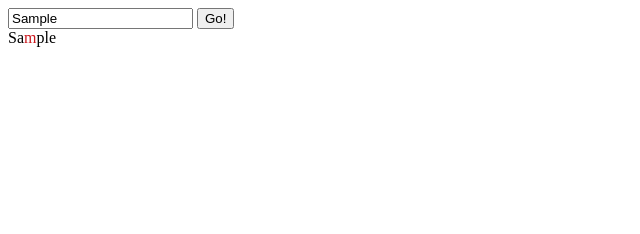
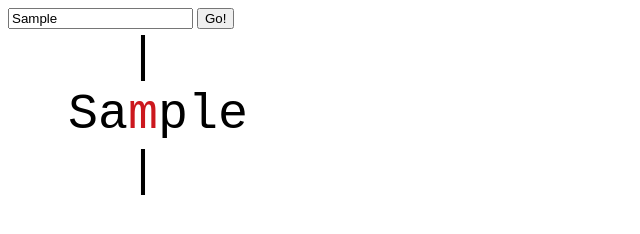
Before and after one commit to tomwilshere/britz, a plain HTML site: page index.html in a window 1280 px wide. Both pictures are taken after typing "Sample" into the empty fields and a click on the input "Go!". Shown: the whole page, without its empty margins (0-640 px from the left). Drawn offline with nearby package versions, Linux system fonts and the light colour scheme.

Commit message:
Sorted out positioning of text (assumes a fixed width font)

```diff
--- a/css/britz.css
+++ b/css/britz.css
@@ -1,4 +1,8 @@
 
+.britz-word {
+	font-family: "Lucidatypewriter", monospace;
+	font-size: 50px;
+}
 
 .focal-letter {
 	color: #cc181e;
--- a/js/britz.js
+++ b/js/britz.js
@@ -3,9 +3,17 @@ function britz(containerId, wpm) {
 	// Default container is britz-output
 	this.container = containerId || 'britz-output';
 
+	this.maxFocalIndex = 4;
+	this.output = "britz-word-output";
+
 	// Default speed 250 words per minute
 	this.wpm = wpm || 250;
 	this.delay = this.calculateDelay(this.wpm);
+
+	var html = "<div id=\"britz-top\" class=\"britz-word\">" + this.makeSpaces(this.maxFocalIndex) + "|" + "</div>";
+	html += "<div id=\"" + this.output + "\"></div>";
+	html += "<div id=\"britz-bottom\" class=\"britz-word\">" + this.makeSpaces(this.maxFocalIndex) + "|" + "</div>";
+	$('#' + this.container).html(html);
 }
 
 // Read a bunch of text!
@@ -46,11 +54,15 @@ britz.prototype.display = function(word) {
 	var focalLetter = word.charAt(focalIndex);
 	var end = word.substring(focalIndex+1, word.length);
 
-	var britzword = start + "<span class=\"focal-letter\">" + focalLetter + "</span>" + end;
-	var html = "<span class=\"britz-word-part\">" + britzword + "</span>";
+	var numSpaces = this.maxFocalIndex - focalIndex;
+
+	var spaces = this.makeSpaces(numSpaces);
+
+	var britzword = spaces + start + "<span class=\"focal-letter\">" + focalLetter + "</span>" + end;
+	var html = "<span class=\"britz-word\">" + britzword + "</span>";
 
 	console.log(html);
-	$('#' + this.container).html(html);
+	$('#' + this.output).html(html);
 }
 
 // Convert words per minute to a delay time
@@ -89,4 +101,12 @@ britz.prototype.focalLetterIndex = function(word) {
 	};
 
 	return focalLetter;
-};
+}
+
+britz.prototype.makeSpaces = function(numSpaces) {
+	var spaces = "";
+	for(var i = 0; i < numSpaces; i++) {
+		spaces += "&nbsp";
+	}
+	return spaces;
+}
```
